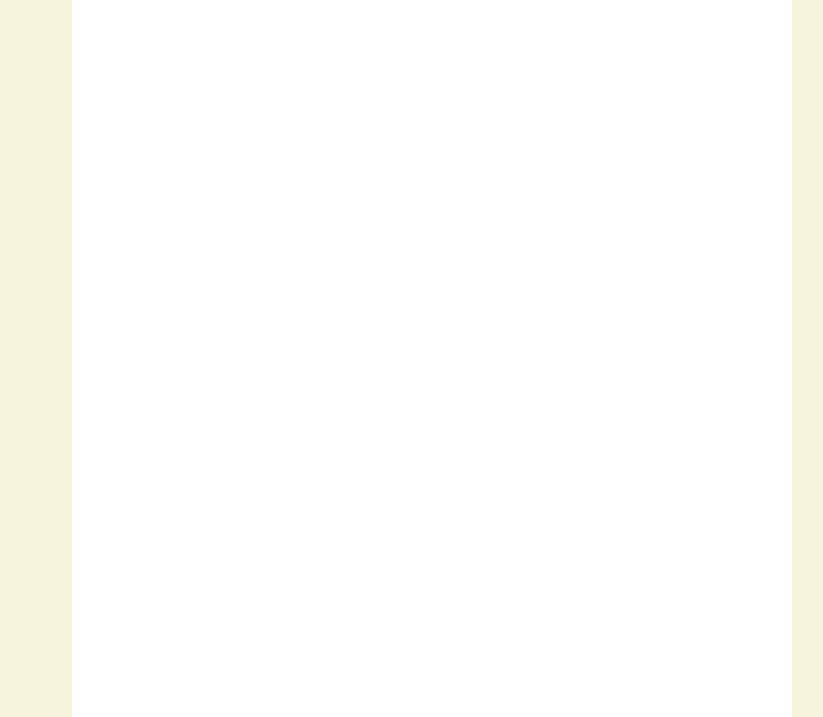
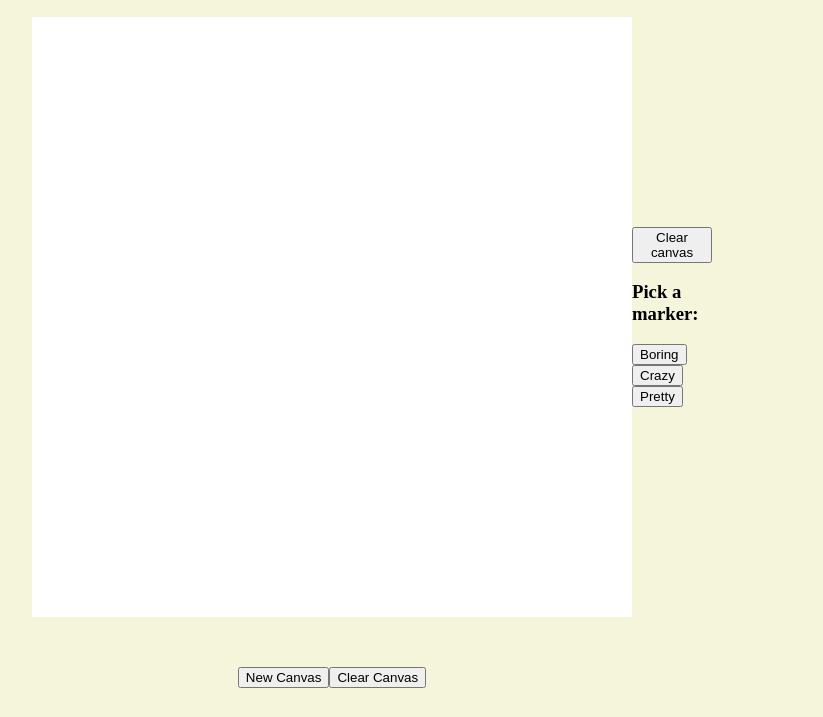
Before and after one commit to paposeco/etchasketch, a plain HTML site: page index.html in a window 1280 px wide. Shown: the part 83-800 px from the top of the page, without its empty margins (208-1031 px from the left). Drawn offline with Linux system fonts and the light colour scheme.

Commit message:
added more buttons and styling

```diff
--- a/index.html
+++ b/index.html
@@ -6,6 +6,9 @@
     <title>Etch-a-Sketch</title>
   </head>
   <body>
+    <h1>Etch-a-Sketch</h1>
+    <div id="centerDiv">
+      <div id="canvas"></div>
       <div id="settings">
         <button id="clear">Clear canvas</button>
         <h3>Pick a marker:</h3>
@@ -15,7 +18,11 @@
           <button id="pretty">Pretty</button>
         </div>
       </div>
-    <div id="outerdiv"></div>
+    </div>
+    <div id="bottomDiv">
+      <button>New Canvas</button>
+      <button>Clear Canvas</button>
+    </div>
 
     <script src="script.js"></script>
   </body>
--- a/script.js
+++ b/script.js
@@ -1,19 +1,19 @@
-const outerDiv = document.querySelector("#outerdiv");
+const canvas = document.querySelector("#canvas");
 const clearButton = document.querySelector("#clear");
 const pencilButtons = document.querySelectorAll(".pencil");
 const pencilButtonsDiv = document.querySelector("#pencilButtonsDiv");
 let pencilType;
 
-// creates an array with the necessary number of divs, sets class, and appends to outerdiv; create grid and calls coloring function
+// creates an array with the necessary number of divs, sets class, and appends to canvas; create grid and calls coloring function
 function createDivs(sideSquares, totalNumberSquares) {
   let divsArray = [];
   for (let i = 0; i < totalNumberSquares; i++) {
     divsArray[i] = document.createElement("div");
     divsArray[i].setAttribute("class", "innerdivs");
-    outerDiv.appendChild(divsArray[i]);
+    canvas.appendChild(divsArray[i]);
   }
   // divide available space on page between the requested squares and stores the created divs
-  outerDiv.style.gridTemplateColumns = "repeat(" + sideSquares + ", 1fr)";
+  canvas.style.gridTemplateColumns = "repeat(" + sideSquares + ", 1fr)";
   const innerDivs = document.querySelectorAll("div.innerdivs");
   // calls coloring function on innerDivs
   return colorInnerDivs(innerDivs);
--- a/styles/style.css
+++ b/styles/style.css
@@ -2,28 +2,49 @@ body {
   margin: auto;
   padding: 0;
   height: 100vh;
-  width: 90vh;
+  width: 100vh;
   display: flex;
   flex-direction: column;
   background: beige;
   box-sizing: border-box;
 }
 
-#settings {
-  height: 10vh;
-  max-width: 100%;
-  flex-shrink: 0;
+#centerDiv {
+  padding: 0;
+  height: 75vh;
+  width: 85vh;
   display: flex;
-  align-items: center;
-  justify-content: space-evenly;
+  flex-direction: row;
+  background: beige;
+  box-sizing: border-box;
+  margin: auto 0;
 }
 
-#outerdiv {
+#settings {
+  width: 10vh;
+  max-height: 75vh;
+  /* flex-shrink: 0; */
+  display: flex;
+  flex-direction: column;
+  align-items: center;
+  justify-content: center;
+}
+
+#canvas {
   display: grid;
-  max-height: 90vh;
-  max-width: 90vh;
+  max-height: 75vh;
+  max-width: 75vh;
   flex-grow: 1;
   background: white;
+}
+
+#bottomDiv {
+  height: 10vh;
+  flex-shrink: 0;
+  width: 75vh;
+  display: flex;
+  justify-content: center;
+  align-items: center;
 }
 
 button {
```
Lines whose indentation alone changed are shown as unchanged.
